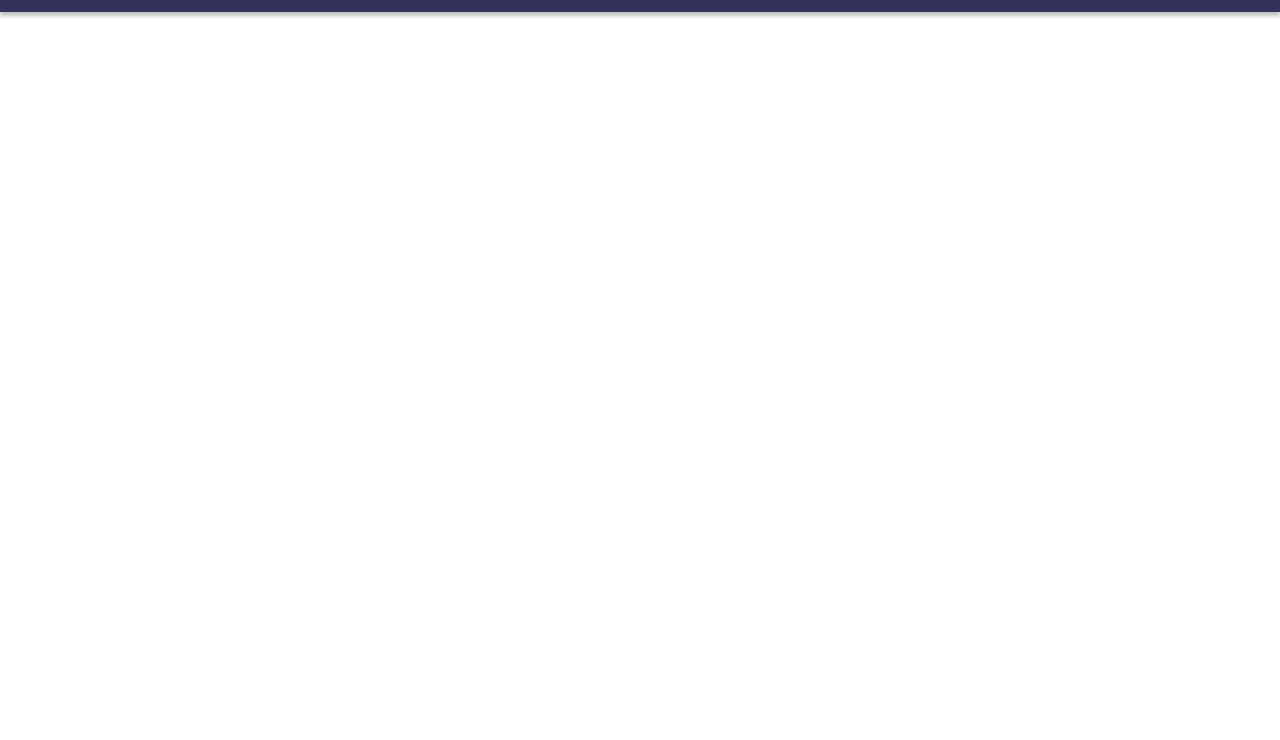
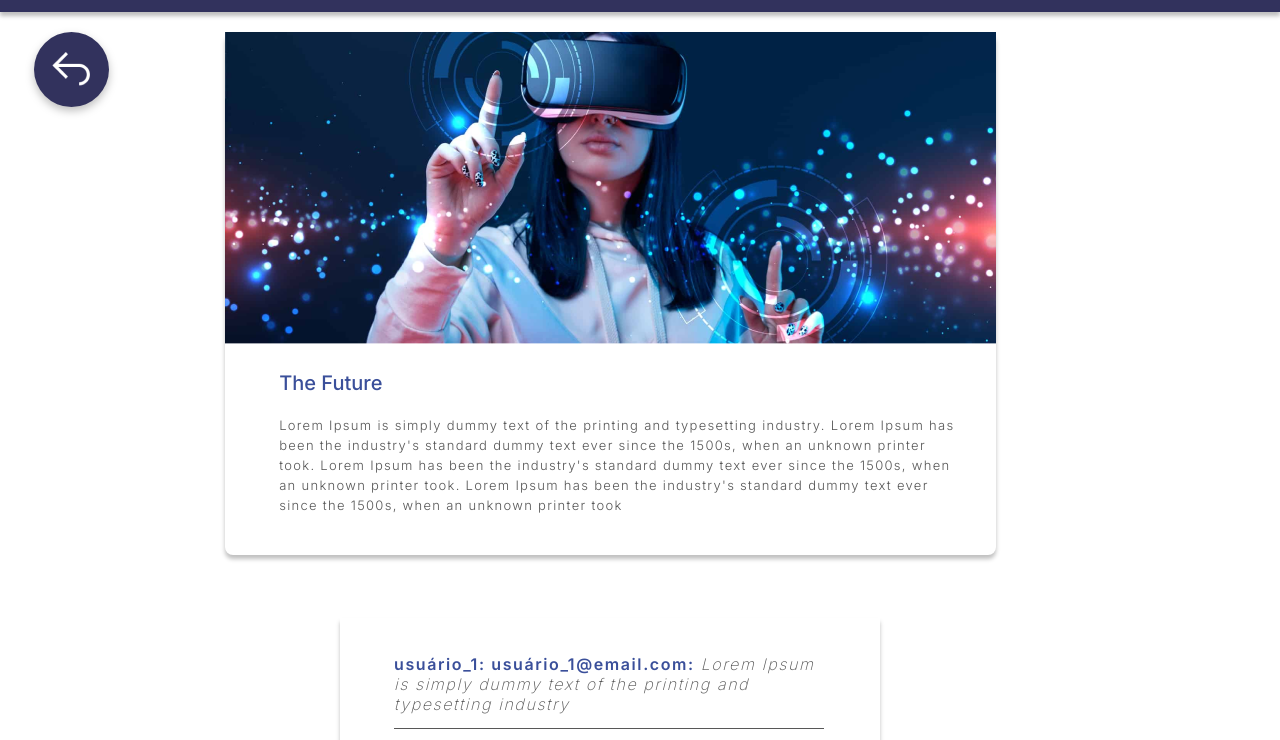
Before and after one commit to Viniciusrbr/compass-blog, a website: page src/postdetails.html in a window 1280 px wide. Shown: the part 47-787 px from the top of the page. Drawn offline with Linux system fonts and the light colour scheme.

Commit message:
postdetails: criação dos seus elementos e estilização

```diff
--- a/src/css/styles.css
+++ b/src/css/styles.css
@@ -1,4 +1,4 @@
-@import url('https://fonts.googleapis.com/css2?family=Inter:wght@300;500;600;700&display=swap');
+@import url('https://fonts.googleapis.com/css2?family=Inter:wght@200;300;500;600;700&display=swap');
 
 * {
     margin: 0;
@@ -54,7 +54,7 @@ header {
 /* Posts */
 
 .posts-section {
-    margin:46px 0px;
+    margin: 46px 0px;
     padding: 0px 80px;
 
     display: flex;
@@ -98,3 +98,107 @@ header {
     font-weight: 700;
     color: var(--title);
 }
+
+/*post details*/
+
+.container-card-post {
+    margin: 20px 400px 20px 340px;
+    display: flex;
+    flex-direction: column;
+    align-items: center;
+    justify-content: center;
+}
+
+.card-post {
+    width: 771px;
+    border-radius: 8px;
+    box-shadow: 0px 4px 4px 0px rgba(0, 0, 0, 0.25);
+}
+
+.card-post-texts {
+    padding: 22.81px 39.59px 20.53px 54.67px;
+
+    display: flex;
+    flex-direction: column;
+    gap: 20px;
+}
+
+.card-post-title {
+    color: var(--title);
+    font-size: 20px;
+    font-weight: 500;
+}
+
+.card-post-content {
+    color: var(--gray);
+    font-size: 13px;
+    font-weight: 300;
+    margin-bottom: 20px;
+
+    letter-spacing: 1.3px;
+    line-height: 20px;
+}
+
+.card-comments {
+    margin-top: 63px;
+    padding: 22px 56px 36px 54px;
+    box-shadow: 0px 4px 4px 0px rgba(0, 0, 0, 0.25);
+}
+
+.comment {
+    margin-top: 14px;
+    font-size: 16px;
+    padding-bottom: 14px;
+    border-bottom: 1px solid #575757;
+
+    letter-spacing: 1.6px;
+    line-height: 20px;
+}
+
+.user-info {
+    color: var(--title);
+    font-size: 16px;
+    font-weight: 600;
+    display: inline;
+}
+
+.user-comment {
+    color: var(--gray);
+    font-size: 16px;
+    font-weight: 200;
+    display: inline;
+    font-style: italic;
+}
+
+/*back button*/
+
+button {
+    position: absolute;
+
+    left: 34px;
+    background-color: var(--primary-color);
+    width: 75px;
+    height: 75px;
+
+    border-radius: 50%;
+    border: none;
+
+    filter: drop-shadow(0px 4px 4px rgba(0, 0, 0, 0.25));
+}
+
+/* Scrollbar*/
+
+::-webkit-scrollbar {
+    width: 13px;
+    height: 637px;
+}
+
+::-webkit-scrollbar-track {
+    background-color: transparent;
+}
+
+::-webkit-scrollbar-thumb {
+    background-color: rgba(58, 79, 154, 0.30);
+    border-radius: 4px;
+    box-shadow: 0px 4px 4px 0px rgba(0, 0, 0, 0.25);
+}
--- a/src/postdetails.html
+++ b/src/postdetails.html
@@ -11,12 +11,59 @@
 </head>
 
 <body>
-
     <header>
         <img class="logo-img" src="images/logomarca.png" alt="logomarca">
         <a href="index.html" class="logo-text">BLOG</a>
     </header>
 
+    <main>
+
+        <button>
+            <a href="index.html"><img src="images/ArrowIcon.png" alt="back-button"></a>
+        </button>
+
+        <div class="container-card-post">
+
+            <section class="card-post">
+                <img src="images/post-big.png" alt="post image">
+
+                <div class="card-post-texts">
+                    <h2 class="card-post-title">The Future</h2>
+                    <p class="card-post-content">Lorem Ipsum is simply dummy text of the printing and typesetting
+                        industry. Lorem Ipsum has been the industry's standard dummy text ever since the 1500s, when an
+                        unknown printer took. Lorem Ipsum has been the industry's standard dummy text ever since the
+                        1500s, when an unknown printer took. Lorem Ipsum has been the industry's standard dummy text
+                        ever since the 1500s, when an unknown printer took
+                    </p>
+                </div>
+            </section>
+
+            <section class="card-comments">
+
+                <div class="comment">
+                    <p class="user-info">usuário_1: usuário_1@email.com:</p>
+                    <p class="user-comment">Lorem Ipsum is simply dummy text of the
+                        printing and typesetting industry </p>
+                </div>
+
+                <div class="comment">
+                    <p class="user-info">usuário_2: usuário_2@email.com:</p>
+                    <p class="user-comment">Lorem Ipsum is simply dummy text of the
+                        printing and typesetting industry </p>
+                </div>
+
+                <div class="comment">
+                    <p class="user-info">usuário_3: usuário_3@email.com:</p>
+                    <p class="user-comment">Lorem Ipsum is simply dummy text of the
+                        printing and typesetting industry </p>
+                </div>
+
+            </section>
+
+        </div>
+
+    </main>
+
 </body>
 
 </html>
```
Also changed, not shown: src/images/ArrowIcon.png (added).
